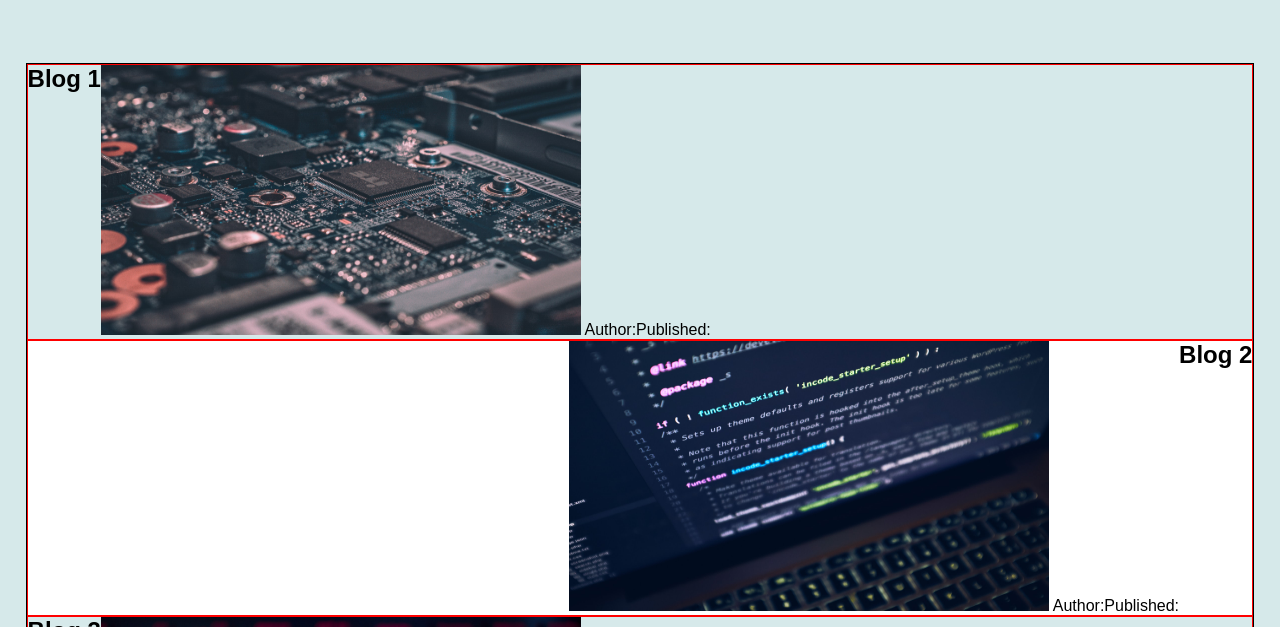
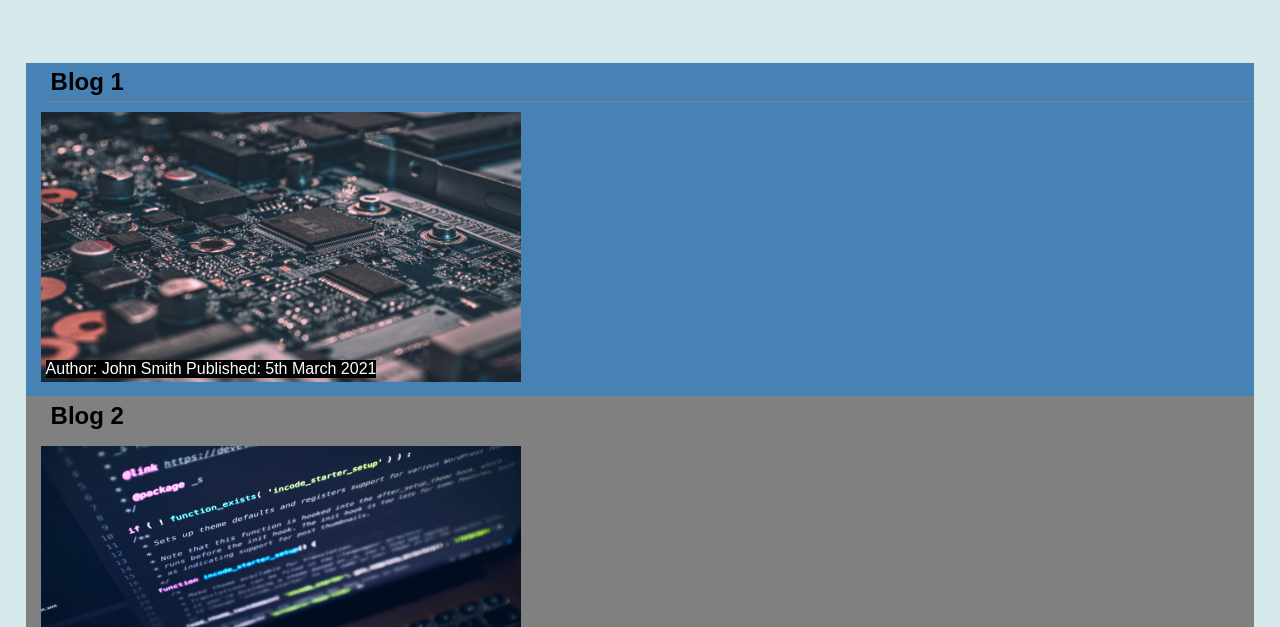
Before and after one commit to Josh-Bowen/Josh-Bowen.github.io, a plain HTML site: page blog.html in a window 1280 px wide. Shown: the part 173-800 px from the top of the page. Drawn offline with Linux system fonts and the light colour scheme.

Commit message:
hit a road block with blog page, will have to adress later.

```diff
--- a/blog.html
+++ b/blog.html
@@ -26,42 +26,42 @@
         <section id="blogposts">
             <article class="blog">
                 <!--Photo by Alexandre Debieve-->
-                <h2>Blog 1</h2>
-                <div>
+                <h2 class="bloghead">Blog 1</h2>
+                <div class="blogimage">
                     <img src="/media/alexandre-debieve.jpeg.jpg" alt="Photo by Alexandre Debieve of a computer motherboard close-up." width="480px" height="270px">
-                    <span>Author:</span><span>Published:</span>
+                    <span>Author: John Smith Published: 5th March 2021</span>
                 </div>
             </article>
             <article class="blog">
                 <!--Photo by Luca Bravo-->
-                <h2>Blog 2</h2>
-                <div>
+                <h2 class="bloghead">Blog 2</h2>
+                <div class="blogimage">
                     <img src="/media/luca-bravo.jpeg.jpg" alt="Photo by Luca Bravo of a close up of part of a laptop screen displaying some code." width="480px" height="270px">
-                    <span>Author:</span><span>Published:</span>
+                    <span>Author: John Smith Published: 5th March 2021</span>
                 </div>
             </article class="blog">
             <article class="blog">
                 <!--Photo by Daniel Josef-->
-                <h2>Blog 3</h2>
-                <div>
+                <h2 class="bloghead">Blog 3</h2>
+                <div class="blogimage">
                     <img src="/media/daniel-josef.jpg" alt="photo by Daniel Josef of black keyboard with red backlights" height="270px" width="480px">
-                    <span>Author:</span><span>Published:</span>
+                    <span>Author: John Smith Published: 5th March 2021</span>
                 </div>
             </article>
             <article class="blog">
                 <!--Photo by Sai Kiran Anagani-->
-                <h2>Blog 4</h2>
-                <div>
+                <h2 class="bloghead">Blog 4</h2>
+                <div class="blogimage">
                     <img src="/media/sai-kiran-anagani.jpeg.jpg" alt="Photo by Sai Kiran Anagani of an angle shot of a computer screen displaying some code. " width="480px" height="270px">
-                    <span>Author:</span><span>Published:</span>
+                    <span>Author: John Smith Published: 5th March 2021</span>
                 </div>
                 </article>
             <article class="blog">
                 <!--Photo by Vishnu Mohanan-->
-                <h2>Blog 5</h2>
-                <div>
+                <h2 class="bloghead">Blog 5</h2>
+                <div class="blogimage">
                     <img src="/media/vishnu-mohanan.jpeg.jpg" alt="Photo by Vishnu Mohanan of computer control board." width="480px" height="270px">
-                    <span>Author:</span><span>Published:</span>
+                    <span>Author: John Smith Published: 5th March 2021</span>
                 </div>
                 </article>
         </section>
--- a/styleblog.css
+++ b/styleblog.css
@@ -1,22 +1,38 @@
 #blogposts {
-    display: flex;
-    flex-direction: column;
-    border: 1px solid black;
     margin: 5% 2%;
     max-height: 650px;
     overflow: scroll;
     overflow-x: hidden;
 }
 .blog {
-    border: 1px solid red;
-    display: flex;
+    border-bottom: 1px solid gray;
 }
-h2 {
-    margin: 0;
-    padding: 0;
+.bloghead {
+    margin: auto;
+    margin-bottom: 10px;
+    margin-left: 20px;
+    border-bottom: 1px solid gray;
+    padding: 5px;
 }
 
-.blog:nth-of-type(even) {
-    background-color: white;
-    flex-direction: row-reverse;
+.blogimage {
+    position: relative;
+    color: white;
+    padding: 0 15px;
+    margin-bottom: 10px;
 }
+.blogimage span {
+    background-color: black;
+    position: absolute;
+    bottom: 8px;
+    left: 20px;
+  }
+  .blog:nth-of-type(even) {
+    background-color: gray;
+}
+.blog:nth-of-type(odd) {
+    background-color: steelblue;
+}
+div p {
+    text-align: left;
+}
```
